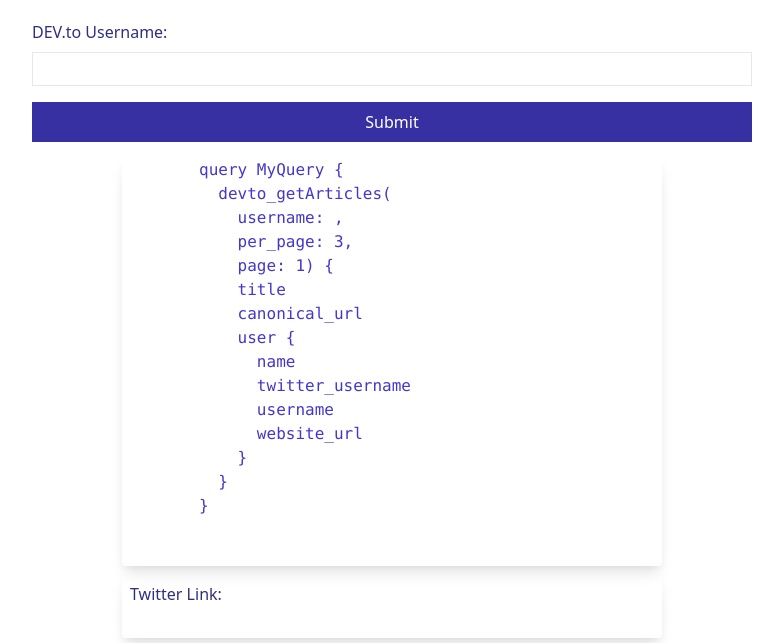
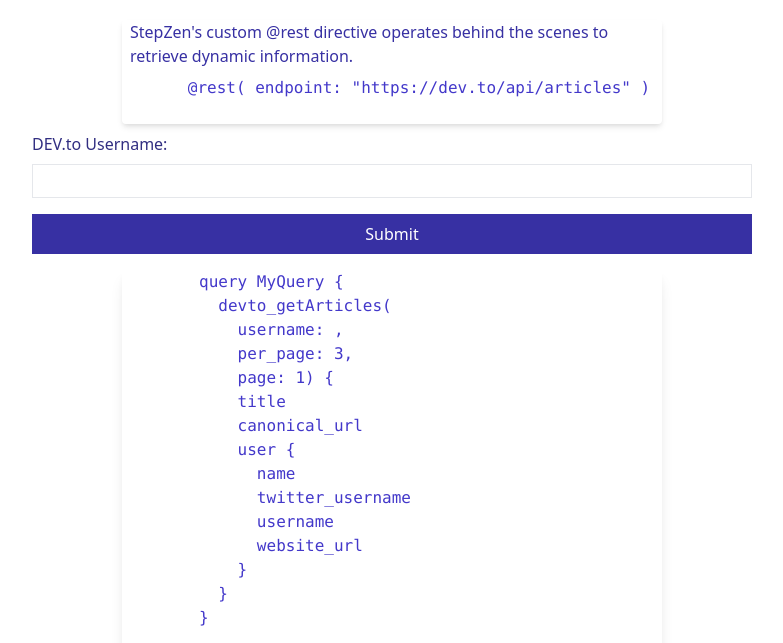
Before and after one commit to Cerchie/stepzen-netlify-custom-site-generator-nov, a plain HTML site: page index.html in a window 1280 px wide. Shown: the part 136-779 px from the top of the page, without its empty margins (248-1031 px from the left). Drawn offline with nearby package versions, Linux system fonts and the light colour scheme.

Commit message:
adds rest directive info

```diff
--- a/index.html
+++ b/index.html
@@ -58,6 +58,18 @@
         x-data="idForm()"
         @submit.prevent="submitData"
       >
+        <div class="w-3/4 mx-auto rounded shadow-md">
+          <div>
+            <p class="text-indigo-800 text-base m-2">
+              StepZen's custom @rest directive operates behind the scenes to
+              retrieve dynamic information.
+            </p>
+          </div>
+          <pre class="text-indigo-700 text-base m-2">
+      @rest( endpoint: "https://dev.to/api/articles" )
+      </pre
+          >
+        </div>
         <div class="mb-4">
           <label class="block mb-2 text-indigo-900">DEV.to Username:</label>
           <input
```
